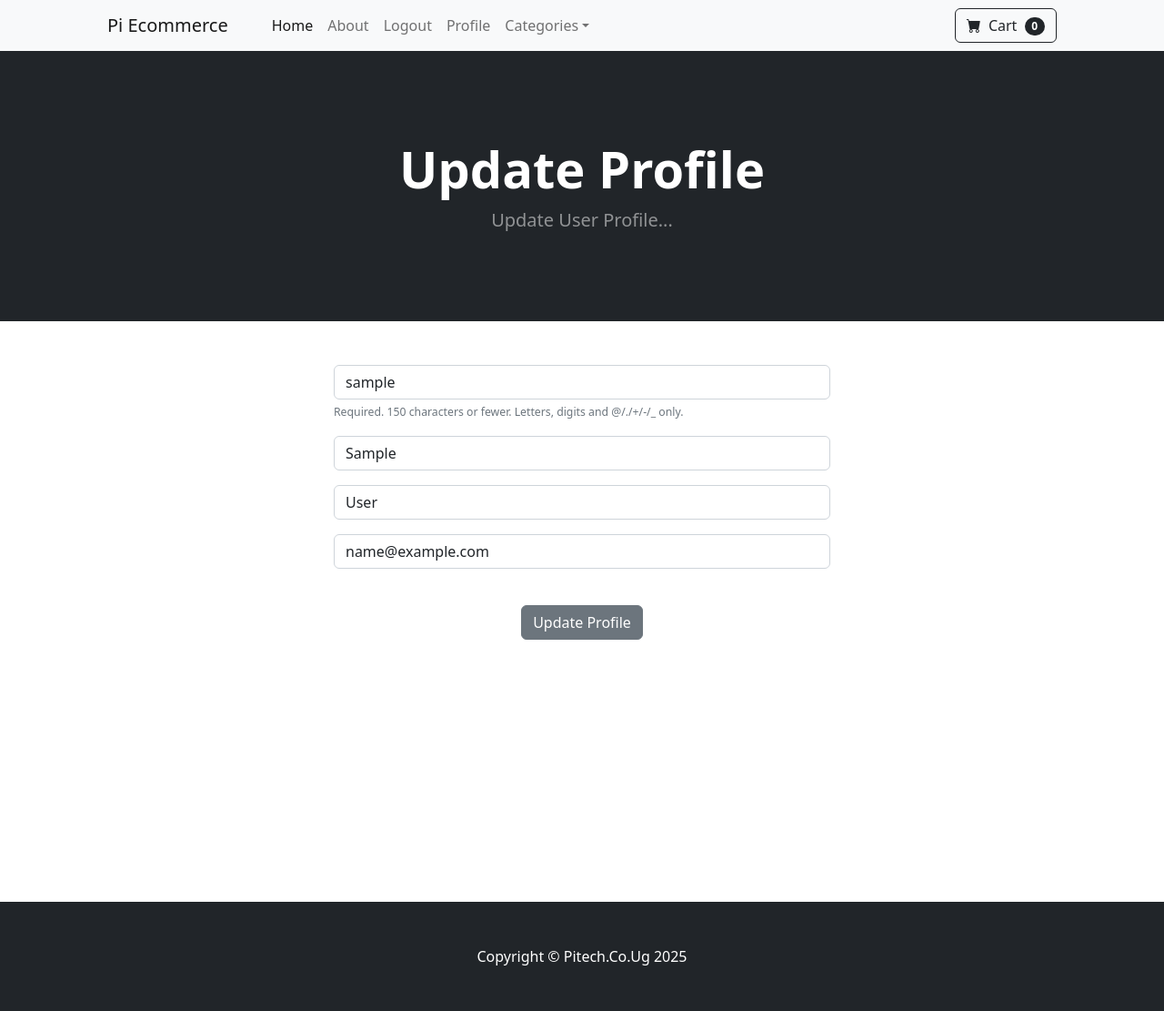
After one commit to nkyomuhendo/django-ecom-store, a Django app: page /update_user/ in a window 1280 px wide. The commit adds this page. Shown: the whole page at 91% size. Run offline with Django 5.2, Linux system fonts and the light colour scheme; the visitor is signed in with stand-in values (Sample User, id 1); data comes from the database, SQL or seed files in the repository; some libraries are stand-ins or nearby versions.

Commit message:
Added User Profile Update form and page but without password update and added Profile Link on Navbar for logged in users

```diff
--- a/store/forms.py
+++ b/store/forms.py
@@ -1,6 +1,27 @@
 from django.contrib.auth.models import User
-from django.contrib.auth.forms import UserCreationForm
+from django.contrib.auth.forms import UserCreationForm, UserChangeForm
 from django import forms
+
+
+class UpdateUserForm(UserChangeForm):
+	# Hide Password Stuff
+	password = None
+
+	email = forms.EmailField(label="", widget=forms.TextInput(attrs={'class':'form-control', 'placeholder':'Email Address'}))
+	first_name = forms.CharField(label="", max_length=100, widget=forms.TextInput(attrs={'class':'form-control', 'placeholder':'First Name'}))
+	last_name = forms.CharField(label="", max_length=100, widget=forms.TextInput(attrs={'class':'form-control', 'placeholder':'Last Name'}))
+
+	class Meta:
+		model = User
+		fields = ('username', 'first_name', 'last_name', 'email')
+
+	def __init__(self, *args, **kwargs):
+		super(UpdateUserForm, self).__init__(*args, **kwargs)
+
+		self.fields['username'].widget.attrs['class'] = 'form-control'
+		self.fields['username'].widget.attrs['placeholder'] = 'User Name'
+		self.fields['username'].label = ''
+		self.fields['username'].help_text = '<span class="form-text text-muted"><small>Required. 150 characters or fewer. Letters, digits and @/./+/-/_ only.</small></span>'
 
 
 class SignUpForm(UserCreationForm):
--- a/store/templates/navbar.html
+++ b/store/templates/navbar.html
@@ -10,6 +10,8 @@
                         {% if user.is_authenticated %}
 
                             <li class="nav-item"><a class="nav-link" href="{% url 'logout' %}">Logout</a></li>
+
+                            <li class="nav-item"><a class="nav-link" href="{% url 'update_user' %}">Profile</a></li>
 
                         {%else%}
 
--- /dev/null
+++ b/store/templates/update_user.html
@@ -0,0 +1,40 @@
+{% extends 'base.html' %}
+
+{% block content %}
+
+ <!-- Header-->
+        <header class="bg-dark py-5">
+            <div class="container px-4 px-lg-5 my-5">
+                <div class="text-center text-white">
+                    <h1 class="display-4 fw-bolder">Update Profile</h1>
+                    <p class="lead fw-normal text-white-50 mb-0">Update User Profile...</p>
+                </div>
+            </div>
+
+        </header>
+        <div class="container">
+                <div class="row">
+
+                        <div class="col-md-6 offset-md-3">
+<br/><br/>
+<form method="POST" action="{% url 'update_user' %}">
+    {% csrf_token %}
+  {{ user_form.as_p }}
+  <br/>
+    <center>
+  <button type="submit" class="btn btn-secondary">Update Profile</button>
+    </center>
+</form>
+<br/><br/>
+<br/><br/>
+<br/><br/>
+<br/><br/>
+<br/><br/>
+<br/><br/>
+                        </div>
+                    </center>
+
+                </div>
+        </div>
+
+{% endblock content %}
--- a/store/urls.py
+++ b/store/urls.py
@@ -7,6 +7,7 @@ urlpatterns = [
    path('login/', views.login_user, name='login'),
    path('logout/', views.logout_user, name='logout'),
    path('register/', views.register_user, name='register'),
+   path('update_user/', views.update_user, name='update_user'),
    path('product/<int:pk>', views.product, name='product'),
    path('category/<str:foo>', views.category, name='category'),
    path('category_summary/', views.category_summary, name='category_summary'),
--- a/store/views.py
+++ b/store/views.py
@@ -4,8 +4,26 @@ from django.contrib.auth import authenticate, login, logout
 from django.contrib import messages
 from django.contrib.auth.models import User
 from django.contrib.auth.forms import UserCreationForm
-from .forms import SignUpForm
+from .forms import SignUpForm, UpdateUserForm
 from django import forms
+
+
+def update_user(request):
+    if request.user.is_authenticated:
+        current_user = User.objects.get(id=request.user.id)
+        user_form = UpdateUserForm(request.POST or None, instance=current_user)
+
+        if user_form.is_valid():
+            user_form.save()
+
+            login(request, current_user)
+            messages.success(request, "User Has Been Updated!!!")
+            return redirect('home')
+        return render(request, "update_user.html", {'user_form': user_form})
+
+    else:
+        messages.success(request, "You Must Be Logged In To Access That Page!!!")
+        return redirect('home')
 
 
 def category_summary(request):
```
